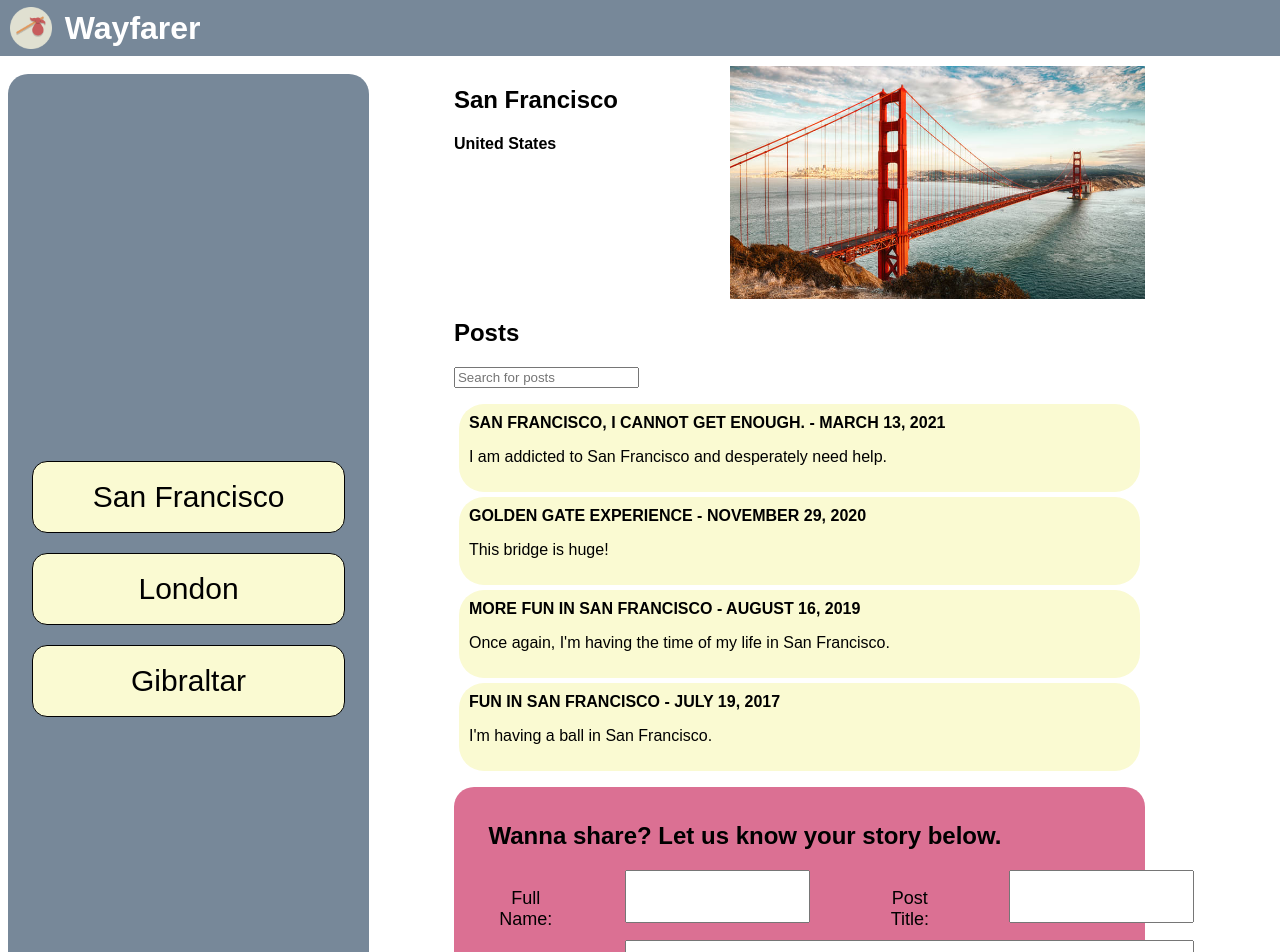
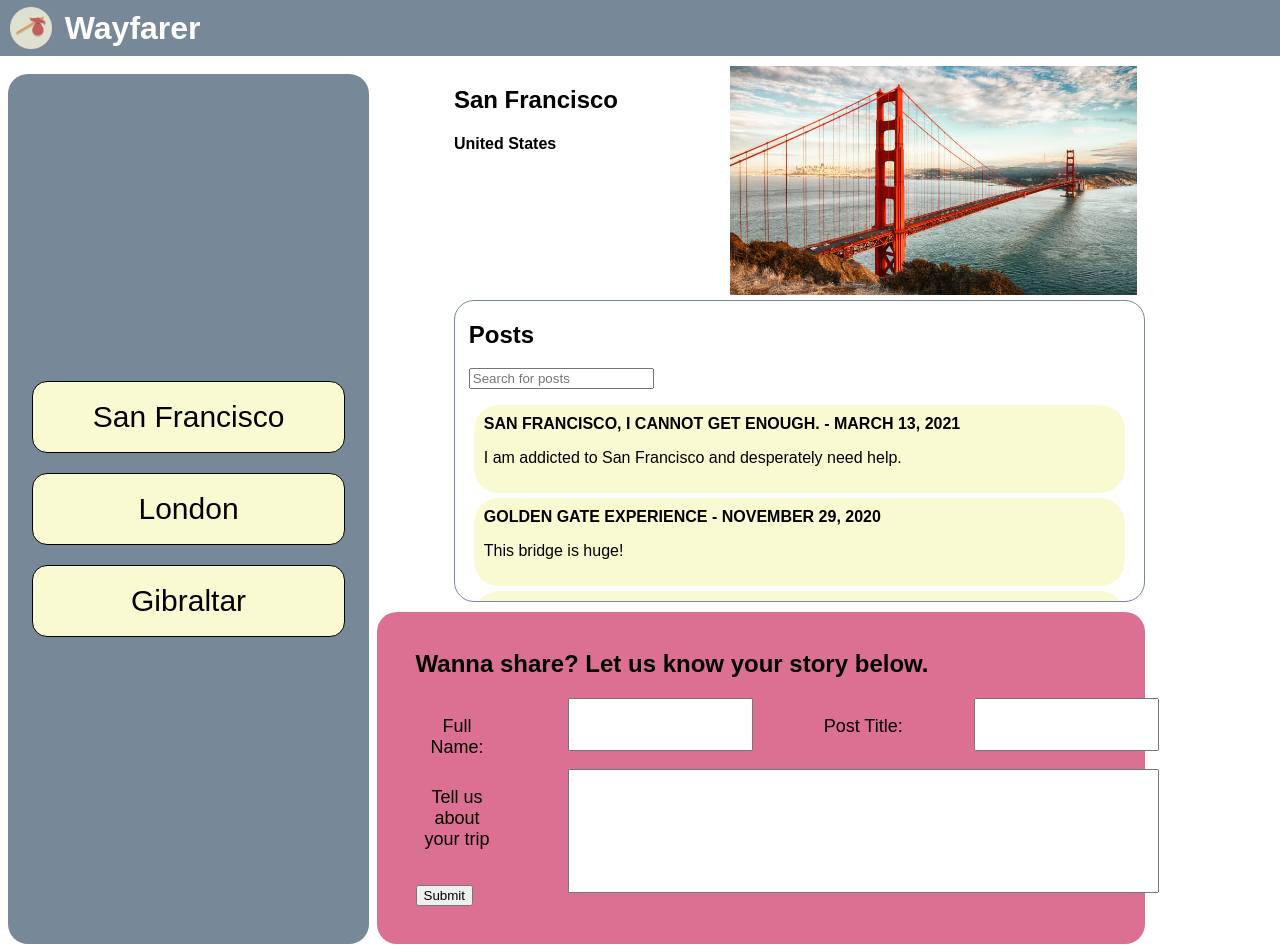
Before and after one commit to jackcurtin/wayfarer, an Angular app: page /cities/1 in a window 1280 px wide. Shown: the top 952 px of the page. Built offline with nearby package versions, Linux system fonts and the light colour scheme.

Commit message:
made posts scrollable

```diff
--- a/src/app/cities/cities.component.css
+++ b/src/app/cities/cities.component.css
@@ -2,14 +2,14 @@
   display: inline-flex;
   justify-content: space-evenly;
   margin: 10px auto;
-  height: 100%;
+  height: 80%;
   width: 100vw;
 }
 #cities_list{
   width: 40vw;
   font-size: 30px;
   background-color: lightslategray;
-  margin: 8px;
+  margin: 8px 8px 0px;
   border-radius: 20px;
   display: flex;
   flex-direction: column;
--- a/src/app/cities/city-listing/city-listing.component.css
+++ b/src/app/cities/city-listing/city-listing.component.css
@@ -18,7 +18,7 @@
 }
 
 #city_img{
-  width: 100%;
+  width: 98%;
 }
 
 #city_listing{
@@ -26,11 +26,17 @@
   grid-template-rows: auto auto;
   grid-template-columns: 10% 90%;
   width: 60vw;
+  grid-row-gap: 5px;
 }
 
 #post_outlet{
+  border: solid 1px lightslategray;
+  border-radius: 20px;
   grid-column-start: 2;
   grid-row-start: 2;
+  height: 300px;
+  overflow-y: auto;
+  padding: 0px 2%;
 }
 
 ul{
--- a/src/app/cities/city-listing/city-listing.component.html
+++ b/src/app/cities/city-listing/city-listing.component.html
@@ -24,8 +24,6 @@
         <p>{{post.body}}</p>
       </li>
     </ul>
-    <div id="post_form">
-      <app-post-form [cityId]="city.id"></app-post-form>
-    </div>
   </div>
 </div>
+<app-post-form [cityId]="city.id"></app-post-form>
--- a/src/app/cities/post-form/post-form.component.css
+++ b/src/app/cities/post-form/post-form.component.css
@@ -2,6 +2,7 @@
   background-color: palevioletred;
   padding: 5%;
   border-radius: 20px;
+  margin-top: 10px;
 }
 #form_heading{
   margin-top: 0px;
```
